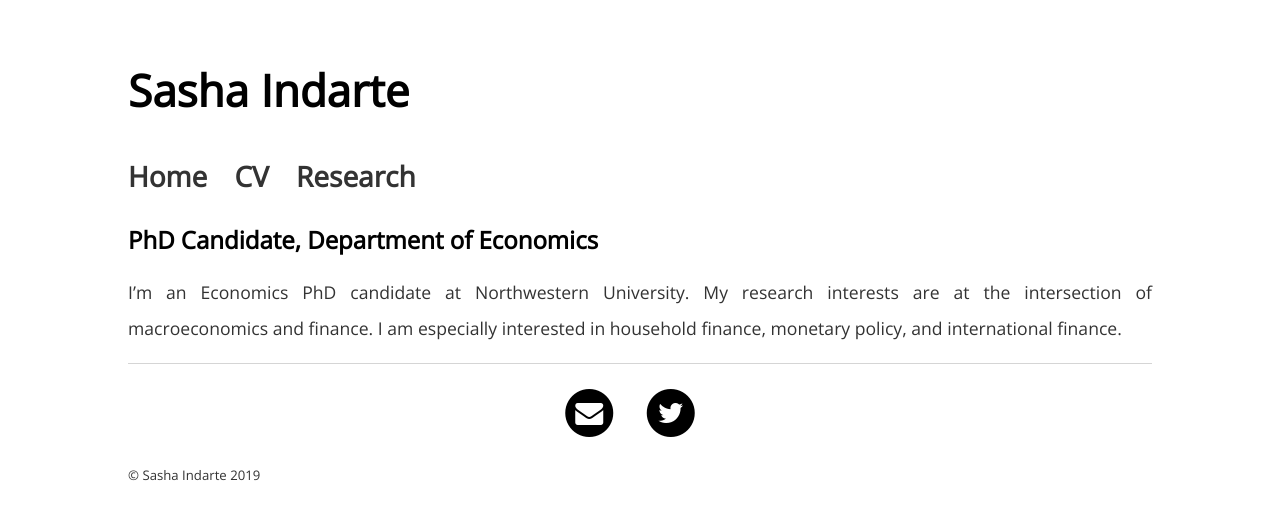
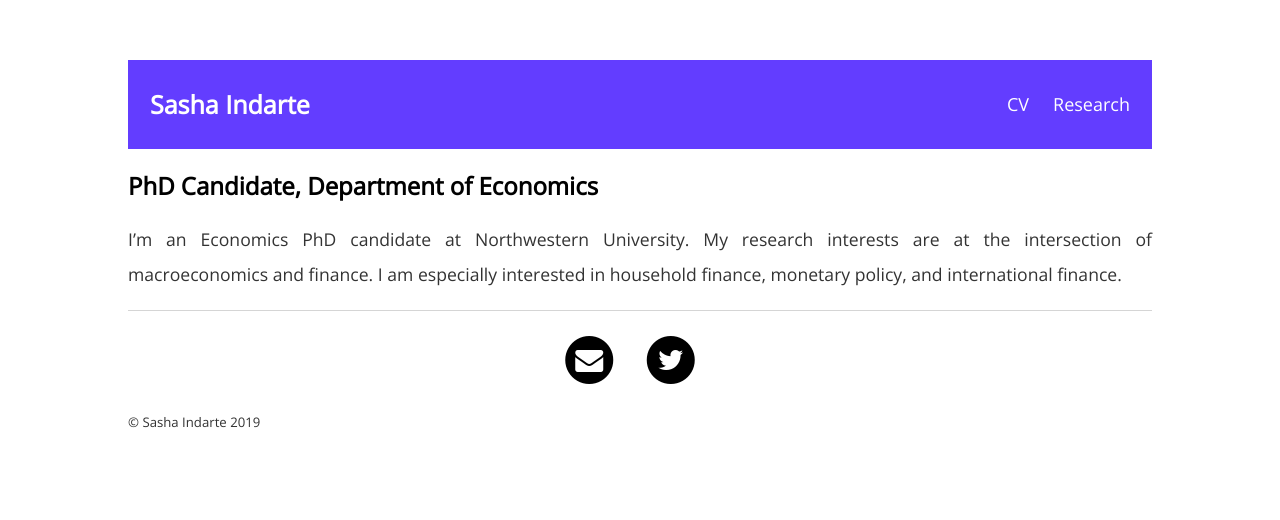
Before and after one commit to sashaindarte/sashaindarte.github.io, a Jekyll site: the page built from index.html, in a window 1280 px wide. Shown: the top 520 px of the page. Built offline with Jekyll 4.4.1, drawn with Linux system fonts in a browser that asks for light colours.

Commit message:
Update default.html

```diff
--- a/_layouts/default.html
+++ b/_layouts/default.html
@@ -8,14 +8,14 @@
 			<link rel="stylesheet" href="https://cdnjs.cloudflare.com/ajax/libs/font-awesome/4.7.0/css/font-awesome.min.css">
 		</head>
 		<body>
-			<nav>
-				<h1>Sasha Indarte</h1>
-	    		<ul>
-	        		<li><a href="/">Home</a></li>
-	        		<li><a href="/cv">CV</a></li>
-				<li><a href="/research">Research</a></li>
-	    		</ul>
-			</nav>
+			<div class="header">
+				<a href="/" class="logo">Sasha Indarte</a>
+				<div class="header-right">
+					<a href="/cv">CV</a>
+					<a href="/research">Research</a>
+				</div>
+			</div>
+
 			<div class="container">
 
 			{{ content }}
```
